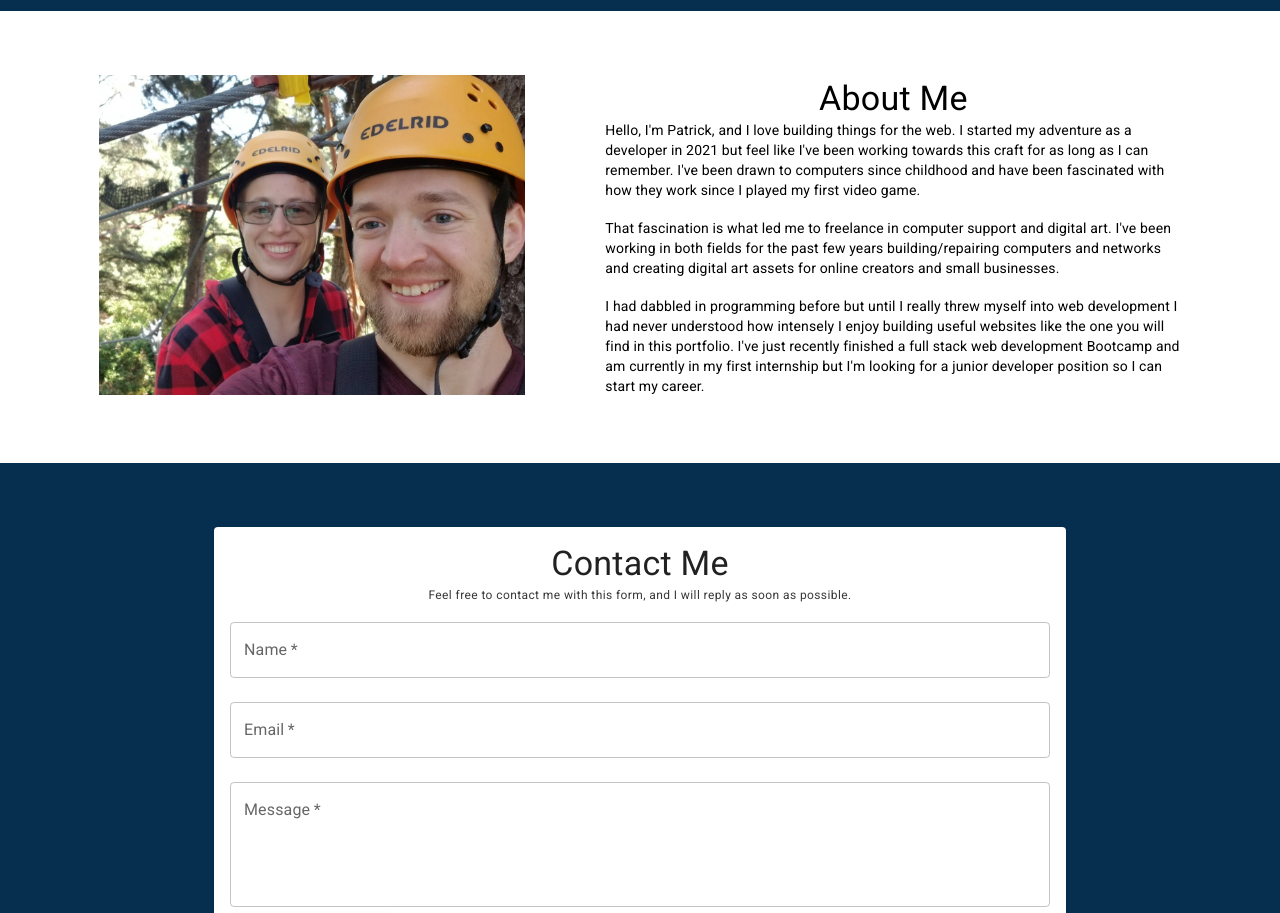
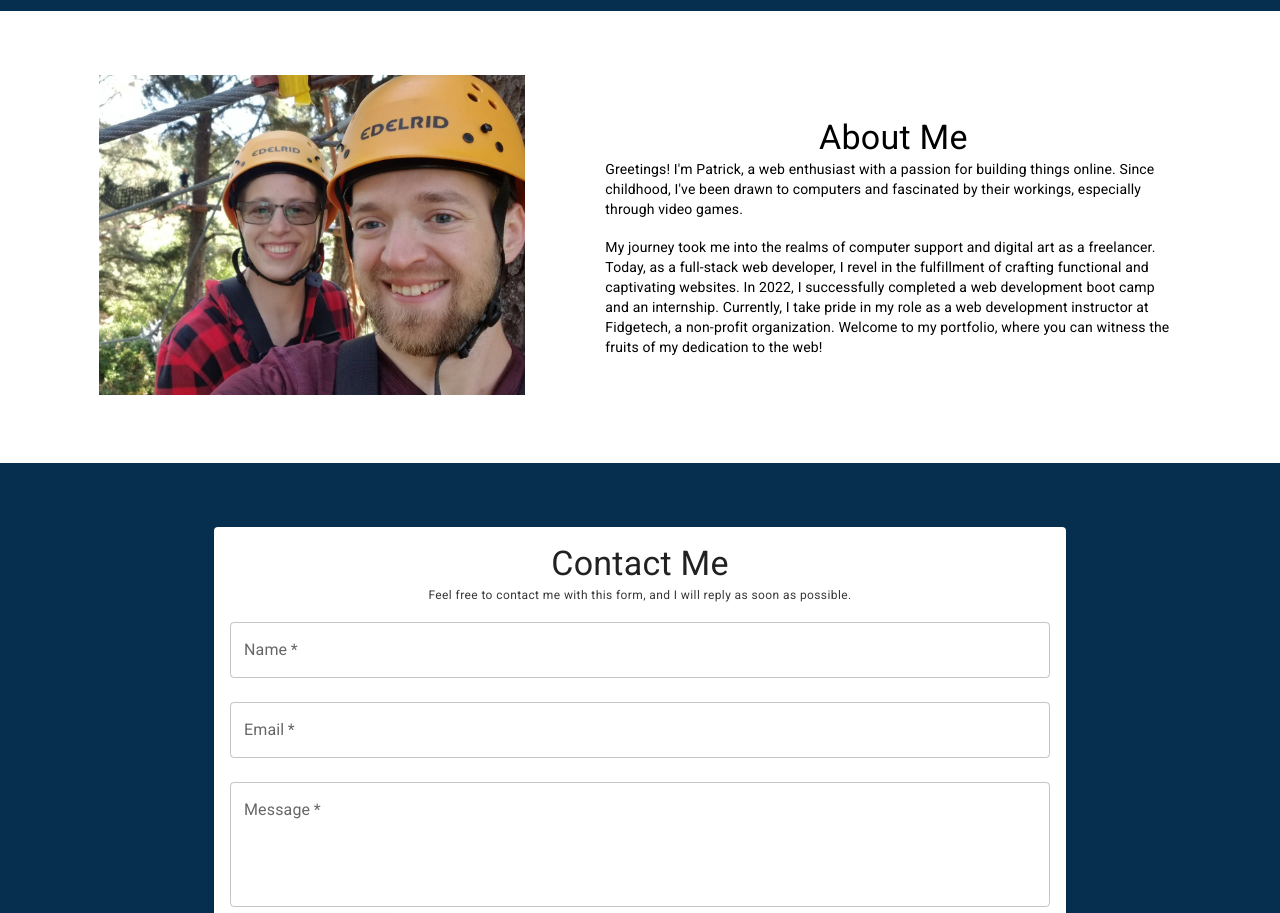
Before and after one commit to Patrick-Dolan/portfolio-v2, a React (Create React App) app: page / in a window 1280 px wide. Shown: the part 1780-2693 px from the top of the page. Built offline with nearby package versions, Linux system fonts and the light colour scheme.

Commit message:
update: change about me text

```diff
--- a/src/components/page/AboutMe.js
+++ b/src/components/page/AboutMe.js
@@ -1,7 +1,6 @@
 import { Container, Grid, Typography } from "@mui/material";
 import aboutMeImg from "../../assets/ropes-course.jpg";
 
-// TODO Rewrite whole about me section to be more concise and direct
 const AboutMe = () => {
   return(
     <div id="aboutme">
@@ -12,11 +11,9 @@ const AboutMe = () => {
           </Grid>
           <Grid item md={6}>
             <Typography variant="h4" textAlign={"center"}>About Me</Typography>
-            <Typography variant="body2">Hello, I'm Patrick, and I love building things for the web. I started my adventure as a developer in 2021 but feel like I've been working towards this craft for as long as I can remember. I've been drawn to computers since childhood and have been fascinated with how they work since I played my first video game.</Typography>
+            <Typography variant="body2">Greetings! I'm Patrick, a web enthusiast with a passion for building things online. Since childhood, I've been drawn to computers and fascinated by their workings, especially through video games.</Typography>
             <br />
-            <Typography variant="body2">That fascination is what led me to freelance in computer support and digital art. I've been working in both fields for the past few years building/repairing computers and networks and creating digital art assets for online creators and small businesses.</Typography>
-            <br />
-            <Typography variant="body2">I had dabbled in programming before but until I really threw myself into web development I had never understood how intensely I enjoy building useful websites like the one you will find in this portfolio. I've just recently finished a full stack web development Bootcamp and am currently in my first internship but I'm looking for a junior developer position so I can start my career.</Typography>
+            <Typography variant="body2">My journey took me into the realms of computer support and digital art as a freelancer. Today, as a full-stack web developer, I revel in the fulfillment of crafting functional and captivating websites. In 2022, I successfully completed a web development boot camp and an internship. Currently, I take pride in my role as a web development instructor at Fidgetech, a non-profit organization. Welcome to my portfolio, where you can witness the fruits of my dedication to the web!</Typography>
           </Grid>
         </Grid>
       </Container>
```
